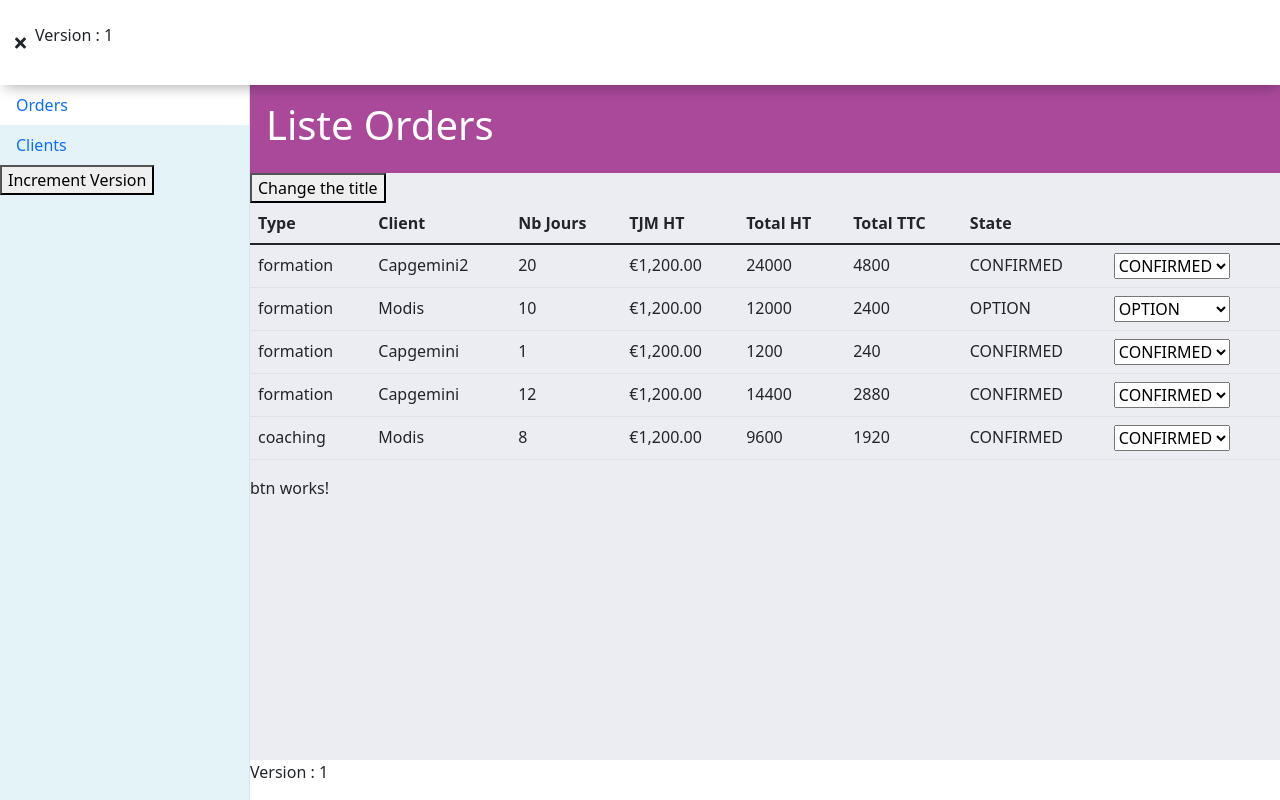
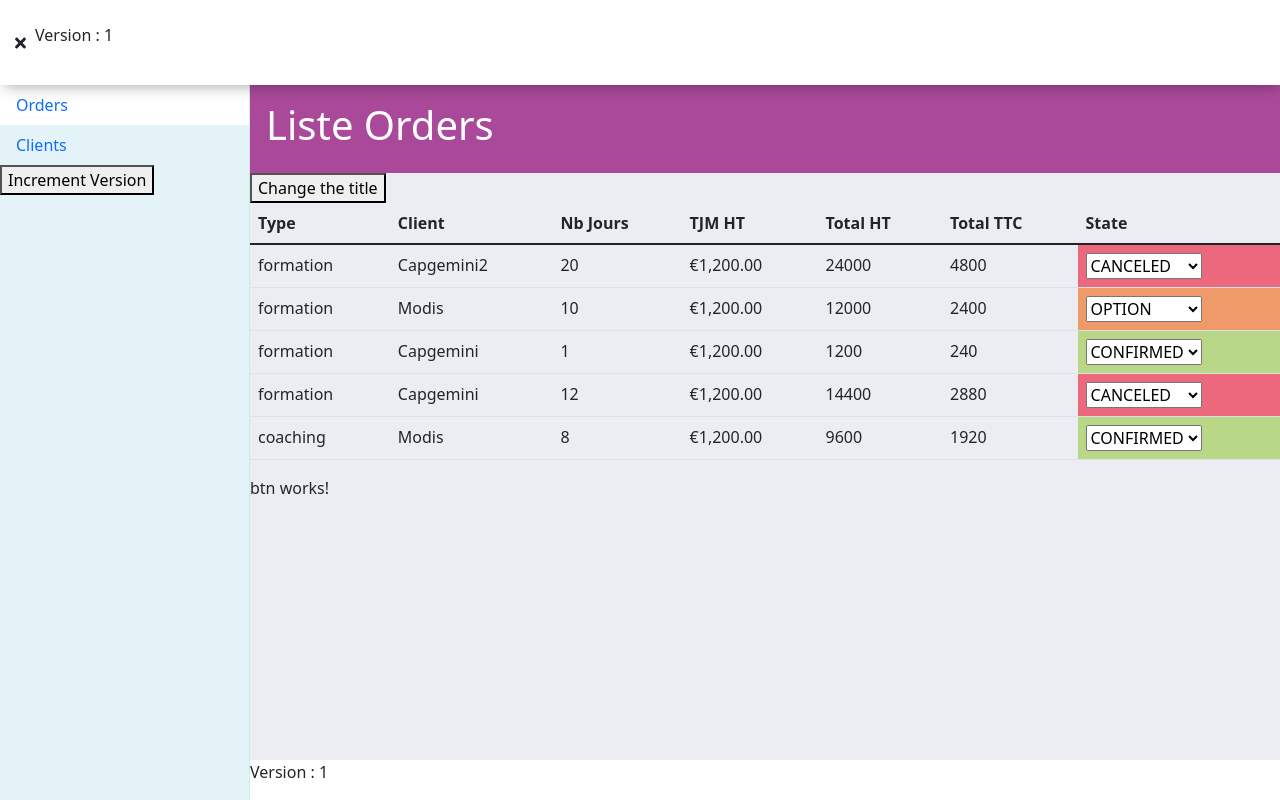
Before and after one commit to dev-formation/angular-13-crm-novembre, an Angular app: page /orders in a window 1280 px wide. Built offline with nearby package versions, Linux system fonts and the light colour scheme; data requests are answered from the project's data file.

Commit message:
29 - statedirective & hostbinding

```diff
--- a/api/db.json
+++ b/api/db.json
@@ -4,7 +4,7 @@
       "tjmHt": 1200,
       "nbJours": 20,
       "tva": 20,
-      "state": "CONFIRMED",
+      "state": "CANCELED",
       "typePresta": "formation",
       "client": "Capgemini2",
       "comment": "Merci Cap pour les 24k",
@@ -34,7 +34,7 @@
       "tjmHt": 1200,
       "nbJours": 12,
       "tva": 20,
-      "state": "CONFIRMED",
+      "state": "CANCELED",
       "typePresta": "formation",
       "client": "Capgemini",
       "comment": "Merci capgemini pour les 14k",
--- a/src/app/orders/page/page-list-orders/page-list-orders.component.html
+++ b/src/app/orders/page/page-list-orders/page-list-orders.component.html
@@ -12,8 +12,7 @@
             <td> {{ item.tjmHt | total : item.nbJours : item.tva}} </td> -->
             <td> {{ item | total }} </td>
             <td> {{ item | total : true}} </td>
-            <td>{{ item.state }}</td>
-            <td>
+            <td [appState]="item.state" >
                 <select (change)="onSelectChangeState(item, $event)">
                     <option
                         *ngFor="let state of stateOrder | keyvalue"
@@ -32,6 +31,7 @@
                         > {{ state }} </option> -->
                 </select>
             </td>
+
         </tr>
     </app-table-light>
     <app-btn></app-btn>
--- a/src/app/orders/page/page-list-orders/page-list-orders.component.scss
+++ b/src/app/orders/page/page-list-orders/page-list-orders.component.scss
@@ -0,0 +1,9 @@
+.state-canceled {
+    background: var(--app-error);
+}
+.state-option {
+    background: var(--app-warning);
+}
+.state-confirmed {
+    background: var(--app-success);
+}
--- a/src/app/orders/page/page-list-orders/page-list-orders.component.ts
+++ b/src/app/orders/page/page-list-orders/page-list-orders.component.ts
@@ -69,7 +69,6 @@
   ngOnChanges(): void {
     console.log('----OnChange');
 
-
   }
 
   ngDoCheck(): void {
@@ -111,7 +110,7 @@
 
   public onSelectChangeState(order: Order, event:any): void {
     const state = event.target.value;
-    this.ordersService.changeState(order, state).subscribe( data => order = data);
+    this.ordersService.changeState(order, state).subscribe( data => Object.assign(order,data));
   }
 
 
--- /dev/null
+++ b/src/app/shared/directives/state.directive.ts
@@ -0,0 +1,15 @@
+import { Directive, HostBinding, Input, OnChanges } from '@angular/core';
+
+@Directive({
+  selector: '[appState]'
+})
+export class StateDirective implements OnChanges {
+  @Input() appState!: string;
+  @HostBinding('class') tdClassName!: string;
+  constructor() { }
+
+  ngOnChanges() {
+    this.tdClassName = `state-${this.appState.toLowerCase()}`
+  }
+
+}
```
Also changed, not shown: src/app/shared/shared.module.ts (+5 -2 lines), 1 other file (tests, documents, lock files or other folders).
